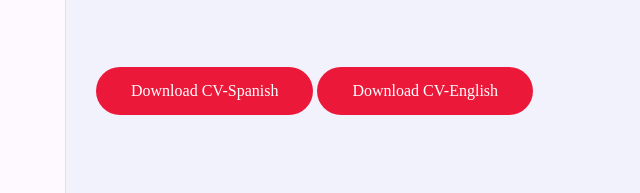
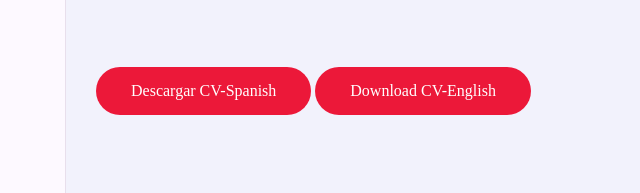
Before and after one commit to Kevinnicop/Portafoliotest, a plain HTML site: page index.html in a window 1280 px wide. Shown: the part 497-690 px from the top of the page, 204-844 px from the left. Drawn offline with nearby package versions, Linux system fonts and the light colour scheme; a web font is replaced by a local one.

Commit message:
Update index.html

```diff
--- a/index.html
+++ b/index.html
@@ -110,7 +110,7 @@
                   at a junior level and continue to deepen my skills in cloud computing and backend automation...
                 </p>
 
-                <a href="assets/CV KEVIN PEREZ.pdf" dowload="CV Kevin Perez" class="btn">Download CV-Spanish</a>
+                <a href="assets/CV KEVIN PEREZ.pdf" dowload="CV Kevin Perez" class="btn">Descargar CV-Spanish</a>
                 <a href="assets/CV KEVIN PEREZ ENGLISH.pdf" dowload="CV Kevin Perez" class="btn">Download CV-English</a>
               </div>
 
```
